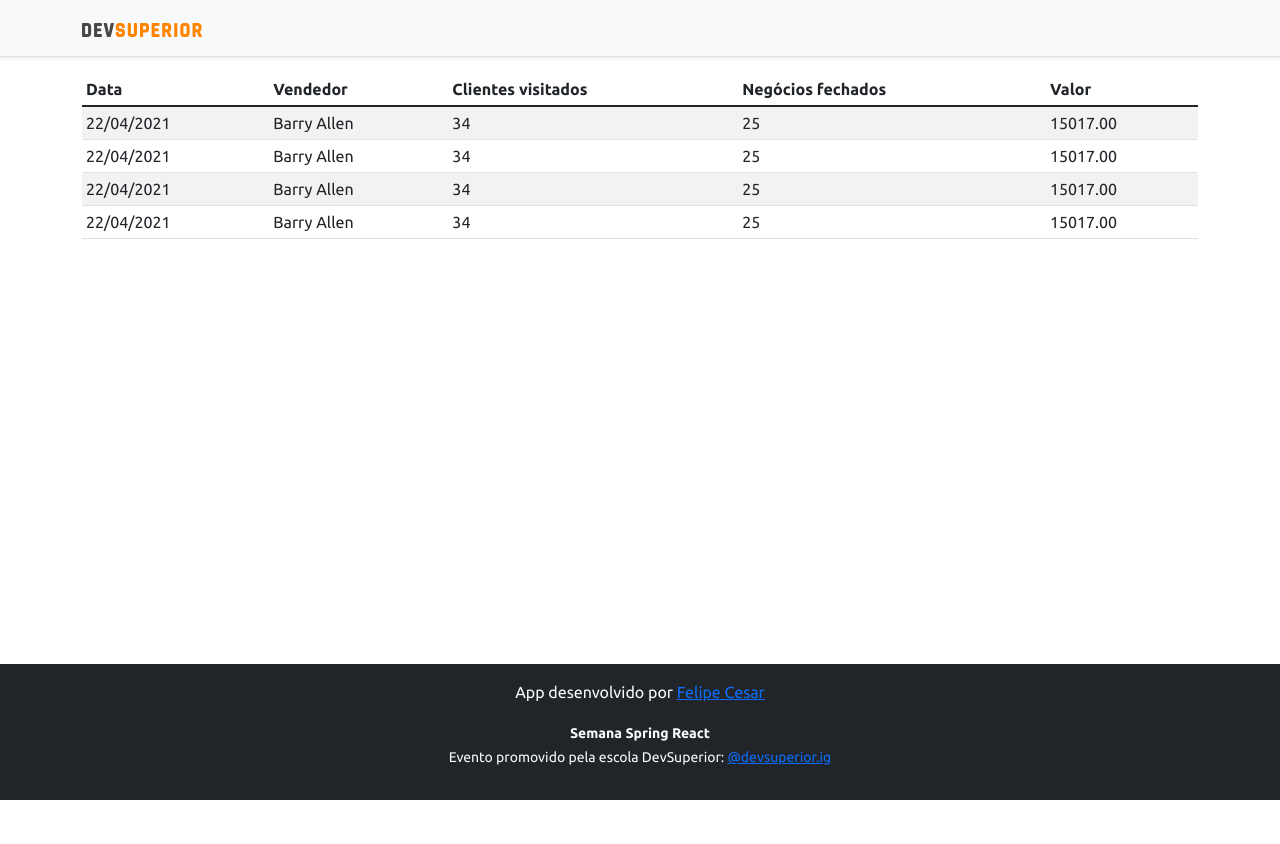
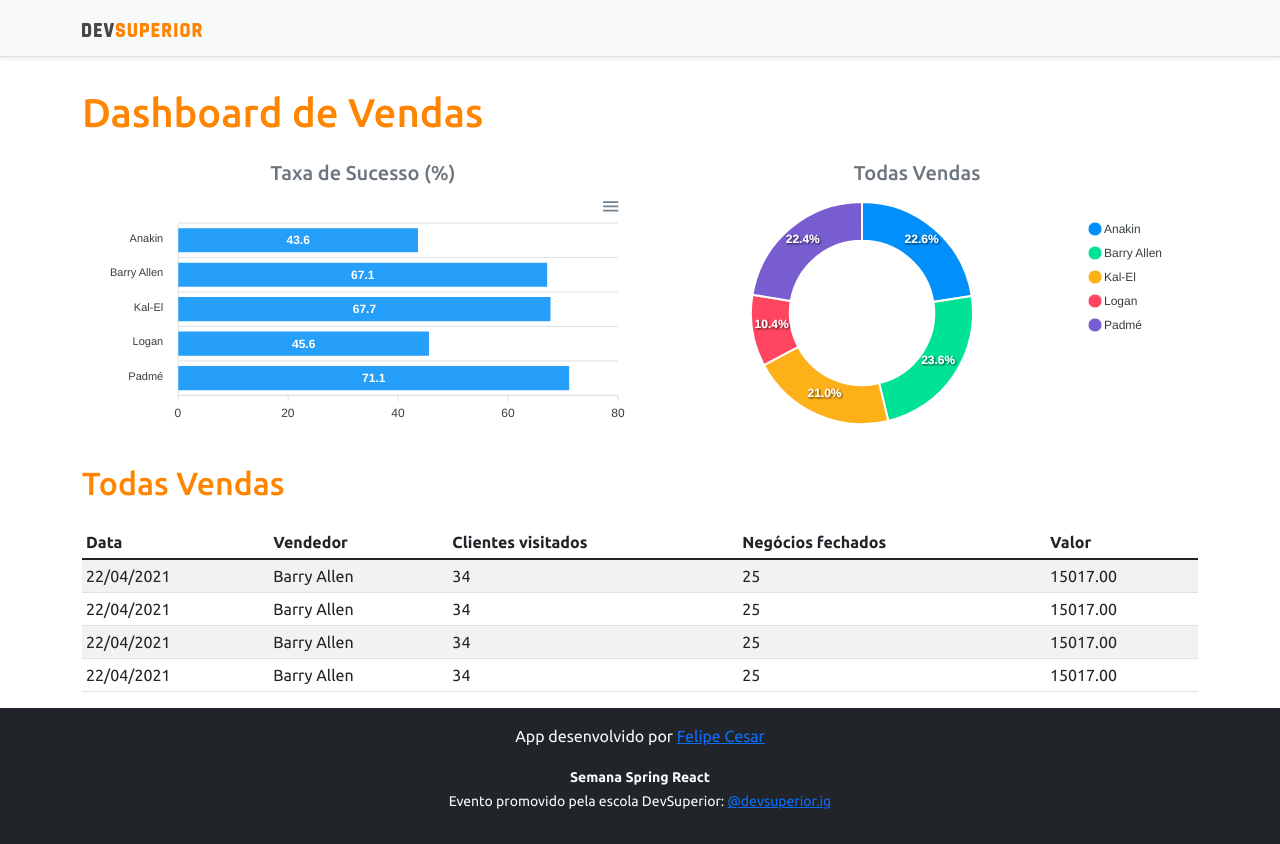
Before and after one commit to FeCesar/projeto-sds5, a React (Create React App) app in the folder frontend/: page / in a window 1280 px wide. Before the commit the page ends 800 px from the top, so only its background shows below. Built offline with nearby package versions, Linux system fonts and the light colour scheme.

Commit message:
Static Charts

```diff
--- a/frontend/package.json
+++ b/frontend/package.json
@@ -11,8 +11,10 @@
     "@types/node": "^12.0.0",
     "@types/react": "^17.0.0",
     "@types/react-dom": "^17.0.0",
+    "apexcharts": "^3.29.0",
     "bootstrap": "^5.1.3",
     "react": "^17.0.2",
+    "react-apexcharts": "^1.3.9",
     "react-dom": "^17.0.2",
     "react-scripts": "4.0.3",
     "typescript": "^4.1.2",
--- a/frontend/src/App.tsx
+++ b/frontend/src/App.tsx
@@ -1,6 +1,8 @@
 import NavBar from "components/NavBar";
 import Footer from "components/Footer";
 import DataTable from "components/DataTable";
+import BarChart from "components/BarChart";
+import DonutChart from "components/DonutChart";
 
 const App = () => {
   return (
@@ -8,6 +10,25 @@ const App = () => {
       <NavBar></NavBar>
 
       <div className="container">
+
+        <h1 className="text-primary py-3">Dashboard de Vendas</h1>
+
+        <div className="row px-3">
+          <div className="col-sm-6">
+            <h5 className="text-center text-secondary">Taxa de Sucesso (%)</h5>
+            <BarChart></BarChart>
+          </div>
+
+          <div className="col-sm-6">
+            <h5 className="text-center text-secondary">Todas Vendas</h5>
+            <DonutChart></DonutChart>
+          </div>
+        </div>
+
+        <div className="py-3">
+          <h2 className="text-primary">Todas Vendas</h2>
+        </div>
+
         <DataTable></DataTable>
       </div>
 
--- /dev/null
+++ b/frontend/src/components/BarChart/index.tsx
@@ -0,0 +1,32 @@
+import Chart from 'react-apexcharts';
+
+const BarChart = () => {
+
+    const options = {
+        plotOptions: {
+            bar: {
+                horizontal: true,
+            }
+        },
+    };
+
+    const mockData = {
+        labels: {
+            categories: ['Anakin', 'Barry Allen', 'Kal-El', 'Logan', 'Padmé']
+        },
+        series: [
+            {
+                name: "% Sucesso",
+                data: [43.6, 67.1, 67.7, 45.6, 71.1]
+            }
+        ]
+    };
+
+    return (
+
+        <Chart options={{...options, xaxis: mockData.labels}} series={mockData.series} type="bar" height="240"></Chart>
+
+    )
+}
+
+export default BarChart;
--- /dev/null
+++ b/frontend/src/components/DonutChart/index.tsx
@@ -0,0 +1,23 @@
+import Chart from 'react-apexcharts';
+
+const DonutChart = () => {
+
+    const mockData = {
+        series: [477138, 499928, 444867, 220426, 473088],
+        labels: ['Anakin', 'Barry Allen', 'Kal-El', 'Logan', 'Padmé']
+    }
+
+    const options = {
+        legend: {
+            show: true
+        }
+    }
+
+    return (
+
+        <Chart options={{...options, labels: mockData.labels}} series={mockData.series} type="donut" height="240"></Chart>
+
+    )
+}
+
+export default DonutChart
```
Also changed, not shown: 1 other file (tests, documents, lock files or other folders).
